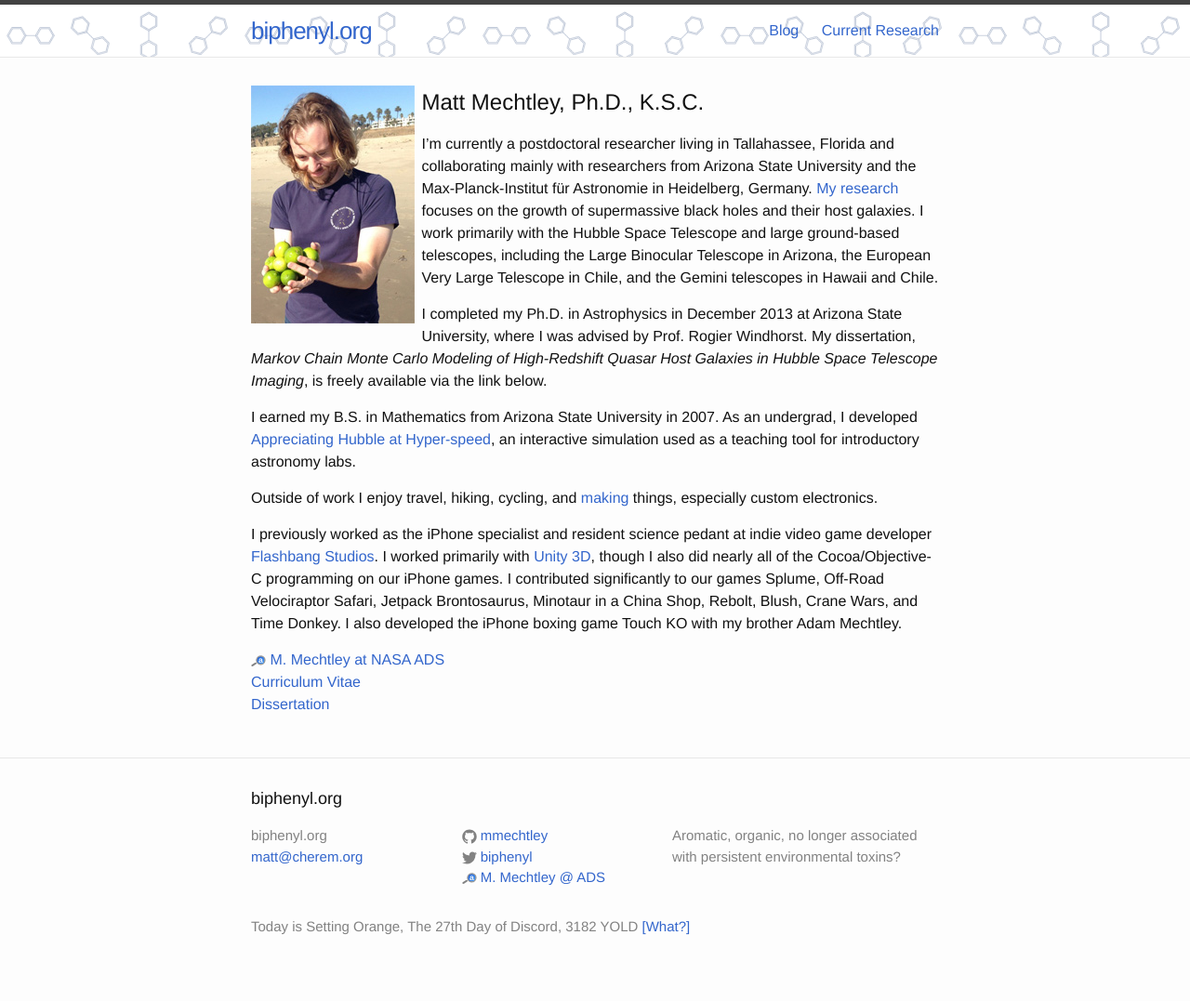
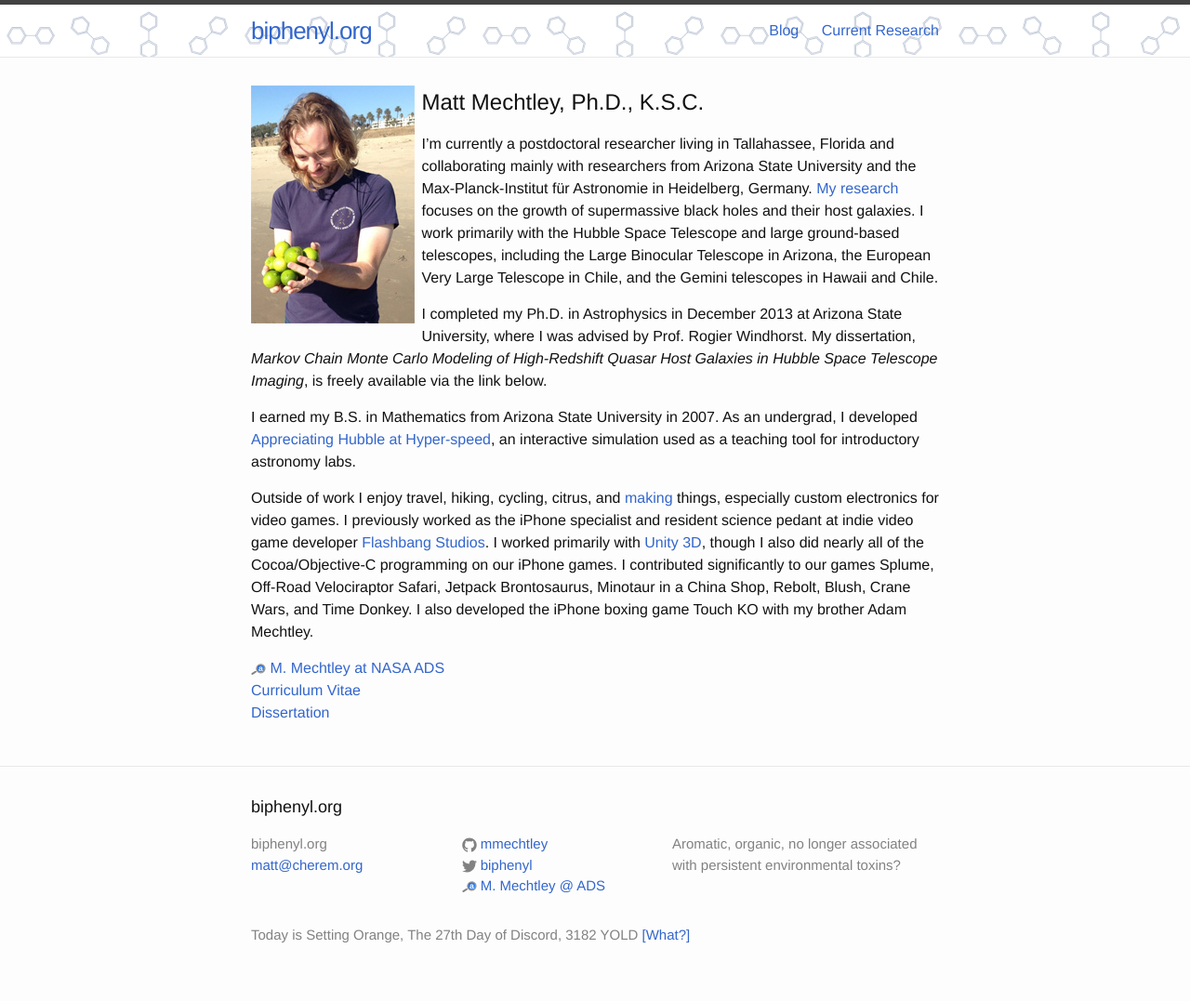
Before and after one commit to mmechtley/mmechtley.github.io, a Jekyll site: the page built from index.md, in a window 1280 px wide. Shown: the whole page at 93% size. Built offline with Jekyll 4.4.1, drawn with Linux system fonts in a browser that asks for light colours.

Commit message:
index text update

```diff
--- a/index.md
+++ b/index.md
@@ -12,9 +12,8 @@ I completed my Ph.D. in Astrophysics in December 2013 at Arizona State Universit
 
 I earned my B.S. in Mathematics from Arizona State University in 2007. As an undergrad, I developed [Appreciating Hubble at Hyper-speed]({{site.baseurl}}/ahah/), an interactive simulation used as a teaching tool for introductory astronomy labs.
 
-Outside of work I enjoy travel, hiking, cycling, and [making](http://makezine.com/) things, especially custom electronics.
 
-I previously worked as the iPhone specialist and resident science pedant at indie video game developer [Flashbang Studios](http://blurst.com/). I worked primarily with [Unity 3D](http://unity3d.com/), though I also did nearly all of the Cocoa/Objective-C programming on our iPhone games. I contributed significantly to our games Splume, Off-Road Velociraptor Safari, Jetpack Brontosaurus, Minotaur in a China Shop, Rebolt, Blush, Crane Wars, and Time Donkey. I also developed the iPhone boxing game Touch KO with my brother Adam Mechtley.
+Outside of work I enjoy travel, hiking, cycling, citrus, and [making](http://makezine.com/) things, especially custom electronics for video games. I previously worked as the iPhone specialist and resident science pedant at indie video game developer [Flashbang Studios](http://blurst.com/). I worked primarily with [Unity 3D](http://unity3d.com/), though I also did nearly all of the Cocoa/Objective-C programming on our iPhone games. I contributed significantly to our games Splume, Off-Road Velociraptor Safari, Jetpack Brontosaurus, Minotaur in a China Shop, Rebolt, Blush, Crane Wars, and Time Donkey. I also developed the iPhone boxing game Touch KO with my brother Adam Mechtley.
 
 
 {% include icon-adsabs.html query='author:"Mechtley, M."' text="M. Mechtley at NASA ADS" %}
```
